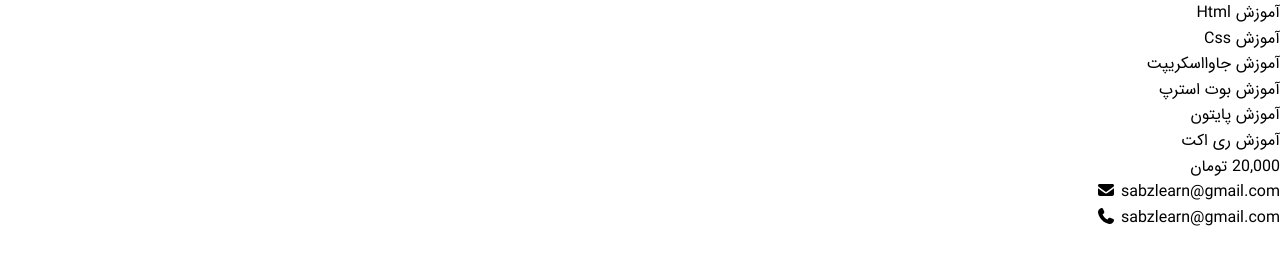
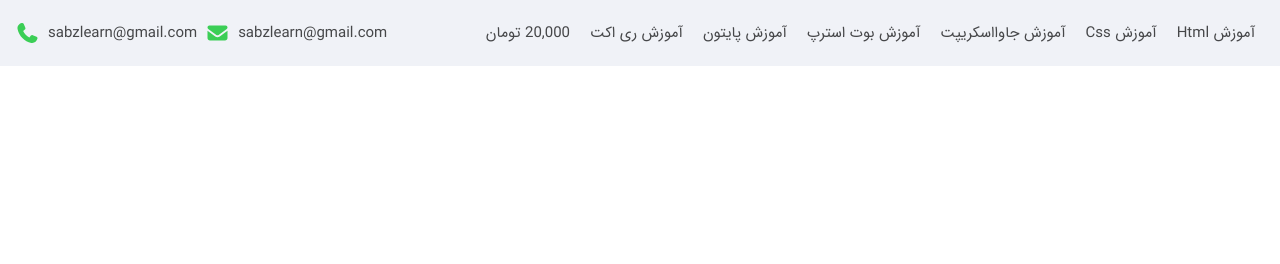
Before and after one commit to mattyhosseini/Clone-Sabzlearn-Web, a plain HTML site: page index.html in a window 1280 px wide. Drawn offline with Linux system fonts and the light colour scheme.

Commit message:
Style : Adding CSS styles to the header navigation section

```diff
--- a/css/index.css
+++ b/css/index.css
@@ -1,6 +1,7 @@
 @import url("./variabels.css");
 @import url("./reset.css");
 @import url("./fonts.css");
+@import url("./top-bar.css");
 /* Start Default Style */
 html {
   box-sizing: border-box;
--- /dev/null
+++ b/css/top-bar.css
@@ -0,0 +1,45 @@
+/* Start Top-Bar Style */
+
+.top-bar {
+  color: var(--dark-color);
+  padding: 2rem 0;
+  background-color: #f0f2f7;
+}
+.top-bar__content {
+  display: flex;
+  justify-content: space-between;
+  padding: 0 1.5rem;
+}
+.top-bar__right {
+  display: flex;
+}
+.top-bar__menu {
+  display: flex;
+}
+.top-bar__link {
+  color: var(--dark-color);
+  transition: all 400ms ease;
+  font-size: 1.5rem;
+  padding: 0 1rem;
+}
+.top-bar__left {
+  display: flex;
+}
+.top-bar__emil,
+.top-bar__phone {
+  display: flex;
+  align-items: center;
+}
+
+.top-bar__emil-text,
+.top-bar__phone-text {
+  padding: 0 0.8rem;
+}
+
+.top-bar__emil-icon,
+.top-bar__phone-icon {
+  color: var(--primary-color);
+  font-size: 2rem;
+}
+
+/* Finish Top-Bar Style */
--- a/css/variabels.css
+++ b/css/variabels.css
@@ -1,8 +1,8 @@
 :root{
     --primary-font : 'IRANSans';
-    --primary-color : '#3bce56';
-    --white-color : '#fff';
-    --dark-color : '#464749';
+    --primary-color : #3bce56;
+    --white-color : #fff;
+    --dark-color : #464749;
 
 
 }
```
